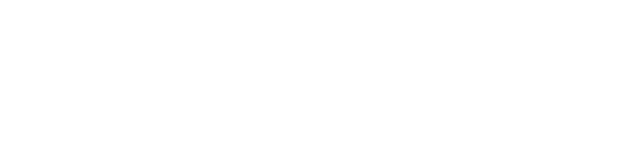
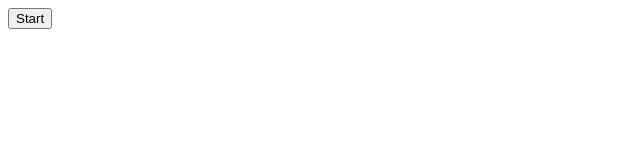
Before and after one commit to PixelPeter5296/TimePercentage, a plain HTML site: page index.html in a window 1280 px wide. Shown: the whole page, without its empty margins (0-640 px from the left). Drawn offline with Linux system fonts and the light colour scheme.

Commit message:
Update index.html

```diff
--- a/index.html
+++ b/index.html
@@ -1,2 +1,2 @@
-<script src="main.js" defer>
+<script src="main.js" defer></script>
 <button onclick="main()">Start</button>
```
